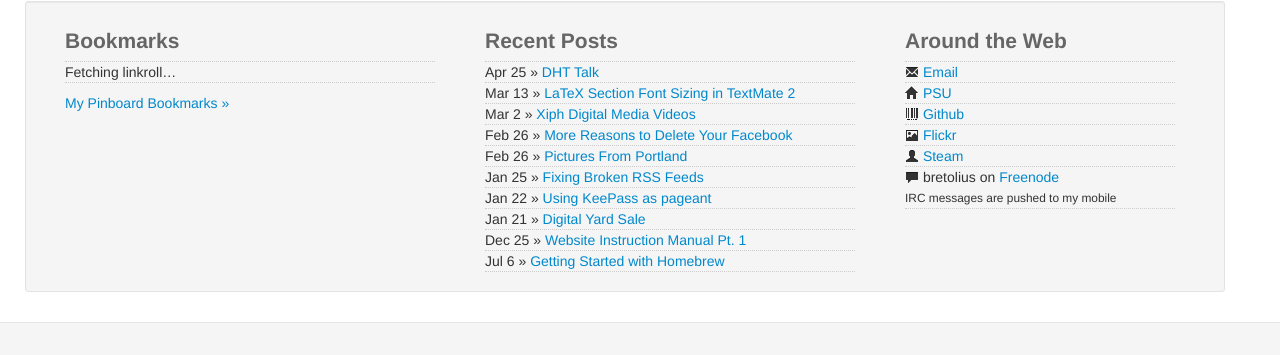
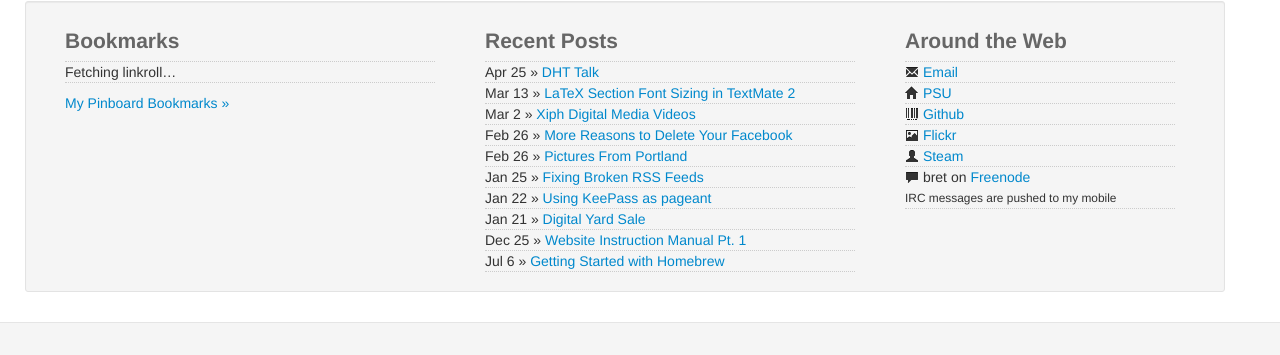
Before and after one commit to bcomnes/old-bret.io, a Jekyll site: the page built from index.html, in a window 1280 px wide and 900 px high, scrolled down 1522 px. Shown: the part 477-832 px from the top of the window. Built offline with Jekyll 4.4.1, drawn with Linux system fonts in a browser that asks for light colours; Markdown is read by kramdown in place of the engine named in the settings; the list of posts is cut into pages by our own code.

Commit message:
fixed simple details in assides

```diff
--- a/_includes/asides/around_web.html
+++ b/_includes/asides/around_web.html
@@ -6,7 +6,7 @@
       <li><i class="icon-barcode"></i> <a rel="me" href="https://github.com/bcomnes">Github</a></li>
       <li><i class="icon-picture"></i> <a rel="me" href="http://www.flickr.com/people/bretc/">Flickr</a></li>
       <li><i class="icon-user"></i> <a rel="me" href="http://steamcommunity.com/id/bret/">Steam</a></li>
-      <li><i class="icon-comment"></i> bretolius on <a href="http://freenode.net/">Freenode</a>
+      <li><i class="icon-comment"></i> bret on <a href="http://freenode.net/">Freenode</a>
           <p><small>IRC messages are pushed to my mobile</small></p></li>
   </ul>
 </section>
--- a/_includes/asides/pinboard.html
+++ b/_includes/asides/pinboard.html
@@ -8,7 +8,7 @@
 <script type="text/javascript">
   var linkroll = 'pinboard_linkroll'; //id target for pinboard list
   var pinboard_user = "bcomnes"; //id target for pinboard list
-  var pinboard_count = 3; //id target for pinboard list
+  var pinboard_count = 5; //id target for pinboard list
   (function(){
     var pinboardInit = document.createElement('script');
     pinboardInit.type = 'text/javascript';
```
